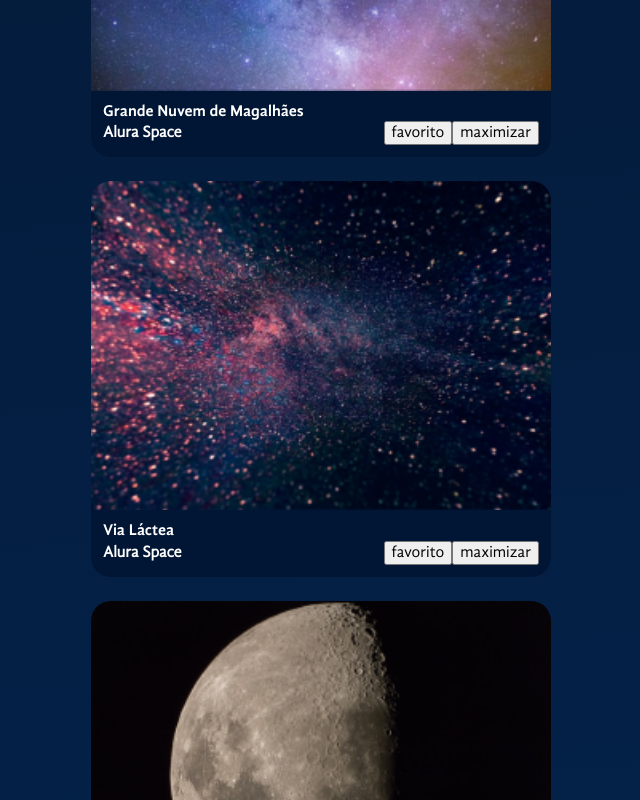
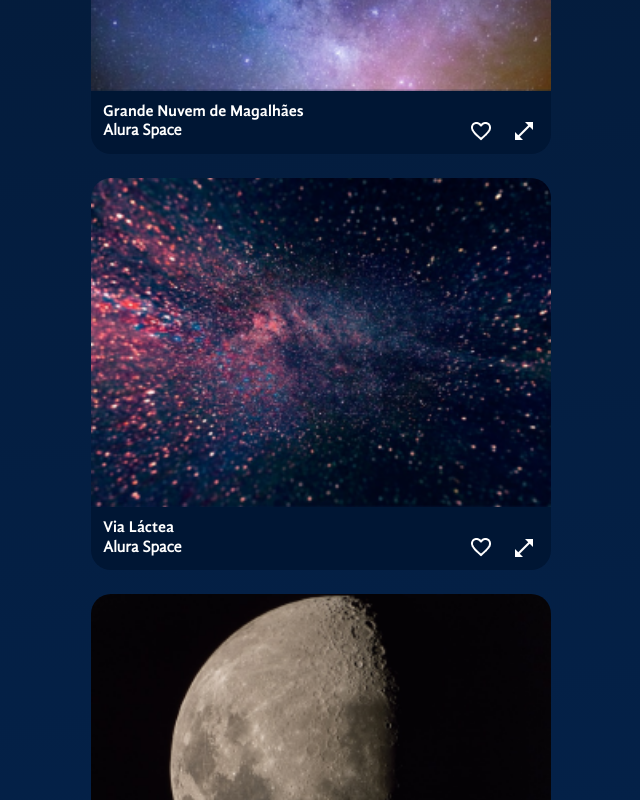
Before and after one commit to FredericoSantana/alura_react_styled_components, a React (Vite) app: page / in a window 1280 px wide. Shown: the part 960-1760 px from the top of the page, without its empty margins (145-785 px from the left). Built offline with nearby package versions, Linux system fonts and the light colour scheme.

Commit message:
estilização do boçtão de favorito e de expansão

```diff
--- a/src/components/Gallery/Image/index.jsx
+++ b/src/components/Gallery/Image/index.jsx
@@ -1,4 +1,5 @@
 import styled from "styled-components";
+import IconButton from "../../IconButton";
 
 const Figure = styled.figure(props => ({
   width: props.expanded ? "90%" : "460px",
@@ -36,15 +37,26 @@ const Footer = styled.footer({
 })
 
 const Image = ({photo, expanded = false}) => {
+
+  // const favoriteIcon = foto.favorite ? '/icons/favorito-ativo.png' : '/icons/favorito.png'
+  let favoriteIcon = '/icons/favorito.png';
+  if (photo.favorite) {
+    favoriteIcon = '/icons/favorito-ativo.png'
+  }
+
   return (
-    <Figure expanded={expanded}>
+    <Figure expanded={expanded} id={`foto-${photo.id}`}>
       <img src={photo.path} alt={photo.title}/>
       <figcaption>
         <h3>{photo.title}</h3>
         <Footer>
           <h4>{photo.source}</h4>
-          <button>favorito</button>
-          <button>maximizar</button>
+          <IconButton>
+            <img src={favoriteIcon} alt="Icone de favorito"/>
+          </IconButton>
+          <IconButton>
+            <img src="/icons/expandir.png" alt="Icone de expandir" />
+          </IconButton>
         </Footer>
       </figcaption>
     </Figure>
--- /dev/null
+++ b/src/components/IconButton/index.jsx
@@ -0,0 +1,13 @@
+import styled from "styled-components";
+
+const IconButton = styled.button({
+  marginLeft: "12px",
+  display: "flex",
+  alignItems: "center",
+  justifyContent: "center",
+  backgroundColor: "transparent",
+  border: "none",
+  cursor: "pointer",
+})
+
+export default IconButton;
```
